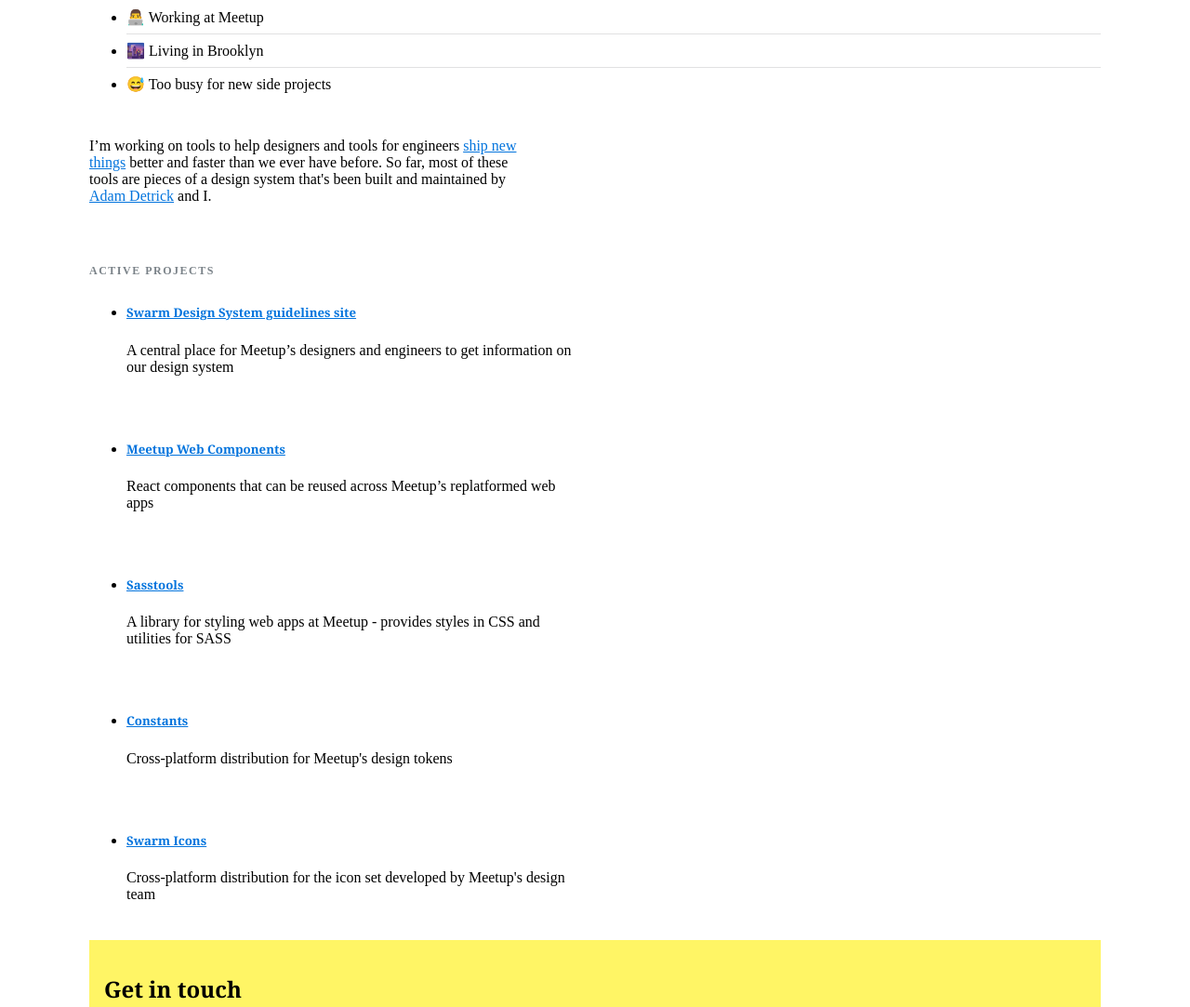
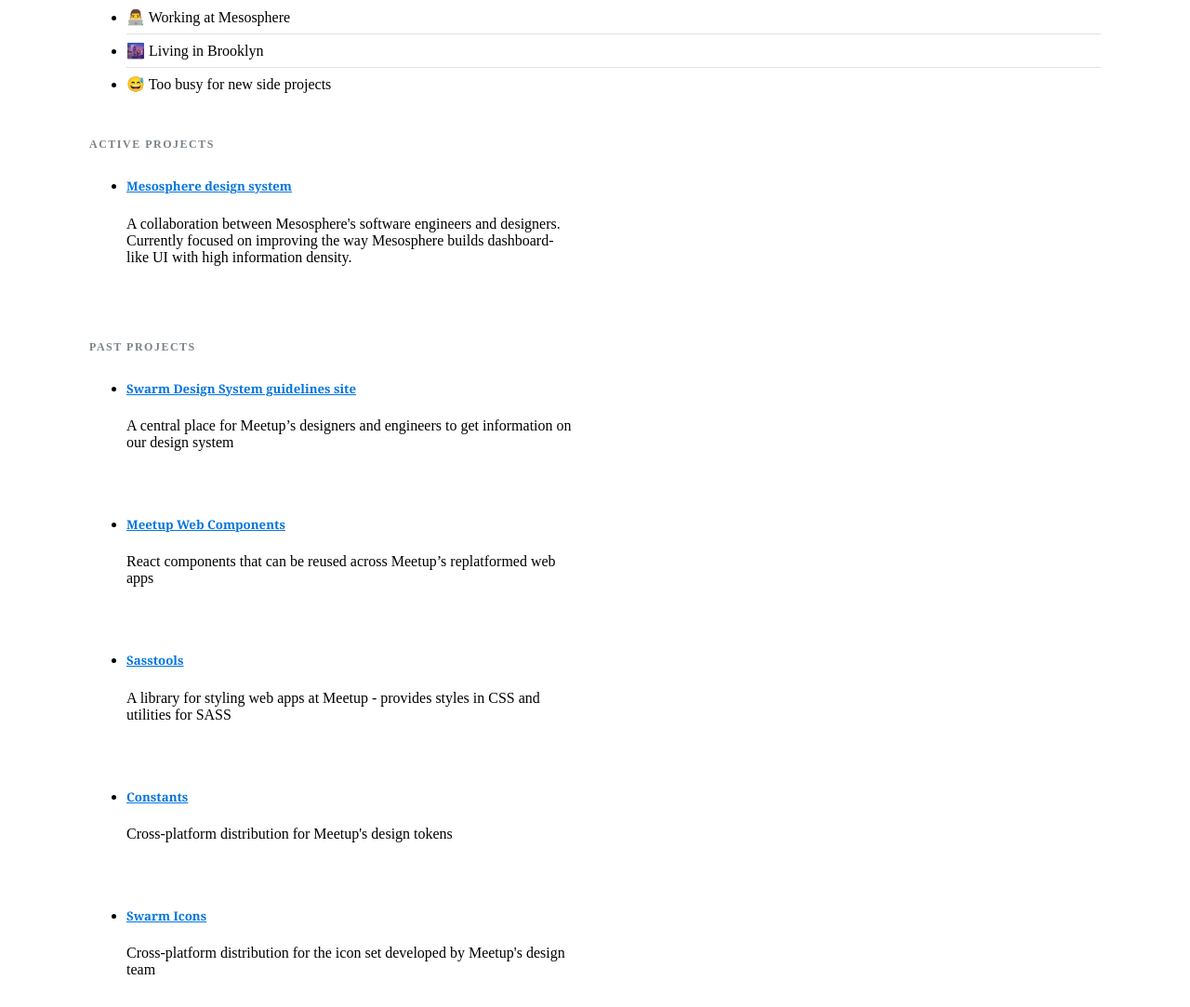
Before and after one commit to mperrotti/personal-site, a Gatsby site: page / in a window 1280 px wide. Shown: the part 840-1923 px from the top of the page at 93% size. Built offline with nearby package versions, Linux system fonts and the light colour scheme; Gatsby itself is replaced by a stand-in of ours.

Commit message:
updated content

```diff
--- a/src/components/Grid.jsx
+++ b/src/components/Grid.jsx
@@ -1,3 +1,4 @@
+import PropTypes from 'prop-types';
 import React from 'react';
 import GridItem from './GridItem';
 
@@ -60,4 +61,8 @@
 	}
 };
 
+Grid.propTypes = {
+	gridItems: PropTypes.array,
+};
+
 export default Grid;
--- /dev/null
+++ b/src/components/ProjectListing.jsx
@@ -0,0 +1,43 @@
+import PropTypes from "prop-types";
+import React from "react";
+
+import paddingStyles from "../styles/global/modifiers/padding.module.css";
+import typeCompositionStyles from "../styles/global/typography/composition.module.css";
+import typeStyles from "../styles/global/typography/styles.module.css";
+
+const styles = Object.assign(
+  {},
+  // type-specific styles
+  typeCompositionStyles,
+  typeStyles,
+
+  // modifier styles
+  paddingStyles
+);
+
+const ProjectListing = props => {
+  return (
+    <ul>
+      {props.projects.map((project, i) => {
+        const isLast = i === props.projects.length - 1;
+
+        return (
+          <li className={!isLast ? styles["paddingBottom--double"] : null}>
+            <h5 className={`${styles["text--accentFace"]}`}>
+              <a href={project.url} className={styles["text--accentLink"]}>
+                {project.name}
+              </a>
+            </h5>
+            <p className={styles["runningText"]}>{project.description}</p>
+          </li>
+        );
+      })}
+    </ul>
+  );
+};
+
+ProjectListing.propTypes = {
+  projects: PropTypes.array
+};
+
+export default ProjectListing;
--- a/src/pages/index.js
+++ b/src/pages/index.js
@@ -1,11 +1,12 @@
 import React from 'react';
-import Link from 'gatsby-link';
 
 import Icon from '../components/Icon';
+import ProjectListing from '../components/ProjectListing';
 
 import portrait from '../../static/assets/portrait.png';
 
 import activeProjects from '../utils/activeProjects';
+import pastProjects from '../utils/pastProjects';
 import socialMediaData from '../utils/socialMediaData';
 
 import currentlyStyles from '../styles/pages/home/currently.module.css';
@@ -133,45 +134,18 @@
 								${styles['list']}
 								${styles['list--bordered']}
 							`}>
-								<li>👨‍💻 Working at Meetup</li>
+								<li>👨‍💻 Working at Mesosphere</li>
 								<li>🌆 Living in Brooklyn</li>
 								<li>😅 Too busy for new side projects</li>
 							</ul>
 						</aside>
-					<div className={`
-						${styles['runningText']}
-						${styles['currently-body']}
-						${styles['siteGrid-mainArea']}
-					`}>
-						<p className={`
-							${styles['runningText']}
-							${styles['paddingBottom']}
-						`}>
-							I’m working on tools to help designers and tools for engineers <a href="https://medium.com/meetup/web-redesign-explained-5f5a4ae7e420" className={styles['text--accentLink']}>ship new things</a> better and faster than we ever have before. So far, most of these tools are pieces of a design system that's been built and maintained by <a href="https://twitter.com/akdetrick" className={styles['text--accentLink']}>Adam Detrick</a> and I.
-						</p>
+					<div className={`${styles['siteGrid-mainArea']} ${styles['paddingBottom--double']}`}>
+						<h4 className={styles['text--subtleHeader']}>Active projects</h4>
+						<ProjectListing projects={activeProjects} />
 					</div>
 					<div className={styles['siteGrid-mainArea']}>
-						<h4 className={styles['text--subtleHeader']}>Active projects</h4>
-						<ul>
-							{
-								activeProjects.map((project, i) => {
-									const isLast = i === (activeProjects.length - 1);
-
-									return(
-										<li className={!isLast && styles['paddingBottom--double']}>
-											<h5 className={`
-												${styles['text--accentFace']}
-											`}>
-												<a href={project.url} className={styles['text--accentLink']}>
-													{project.name}
-												</a>
-											</h5>
-											<p className={styles['runningText']}>{project.description}</p>
-										</li>
-									);
-								})
-							}
-						</ul>
+						<h4 className={styles['text--subtleHeader']}>Past projects</h4>
+						<ProjectListing projects={pastProjects} />
 					</div>
 				</div>
 			</section>
--- a/src/utils/activeProjects.js
+++ b/src/utils/activeProjects.js
@@ -1,28 +1,8 @@
 const activeProjects = [
 	{
-		name: "Swarm Design System guidelines site",
-		url: "https://github.com/meetup/swarm-design-system",
-		description: "A central place for Meetup’s designers and engineers to get information on our design system"
-	},
-	{
-		name: "Meetup Web Components",
-		url: "https://github.com/meetup/meetup-web-components/",
-		description: "React components that can be reused across Meetup’s replatformed web apps"
-	},
-	{
-		name: "Sasstools",
-		url: "https://github.com/meetup/swarm-sasstools",
-		description: "A library for styling web apps at Meetup - provides styles in CSS and utilities for SASS"
-	},
-	{
-		name: "Constants",
-		url: "https://github.com/meetup/swarm-constants/",
-		description: "Cross-platform distribution for Meetup's design tokens"
-	},
-	{
-		name: "Swarm Icons",
-		url: "https://github.com/meetup/swarm-icons",
-		description: "Cross-platform distribution for the icon set developed by Meetup's design team"
+		name: "Mesosphere design system",
+		url: "https://github.com/dcos-labs/ui-kit",
+		description: "A collaboration between Mesosphere's software engineers and designers. Currently focused on improving the way Mesosphere builds dashboard-like UI with high information density."
 	}
 ];
 
--- /dev/null
+++ b/src/utils/pastProjects.js
@@ -0,0 +1,29 @@
+const pastProjects = [
+	{
+		name: "Swarm Design System guidelines site",
+		url: "https://github.com/meetup/swarm-design-system",
+		description: "A central place for Meetup’s designers and engineers to get information on our design system"
+	},
+	{
+		name: "Meetup Web Components",
+		url: "https://github.com/meetup/meetup-web-components/",
+		description: "React components that can be reused across Meetup’s replatformed web apps"
+	},
+	{
+		name: "Sasstools",
+		url: "https://github.com/meetup/swarm-sasstools",
+		description: "A library for styling web apps at Meetup - provides styles in CSS and utilities for SASS"
+	},
+	{
+		name: "Constants",
+		url: "https://github.com/meetup/swarm-constants/",
+		description: "Cross-platform distribution for Meetup's design tokens"
+	},
+	{
+		name: "Swarm Icons",
+		url: "https://github.com/meetup/swarm-icons",
+		description: "Cross-platform distribution for the icon set developed by Meetup's design team"
+	}
+];
+
+export default pastProjects;
```
Also changed, not shown: package.json (+5 -6 lines), 1 other file.
